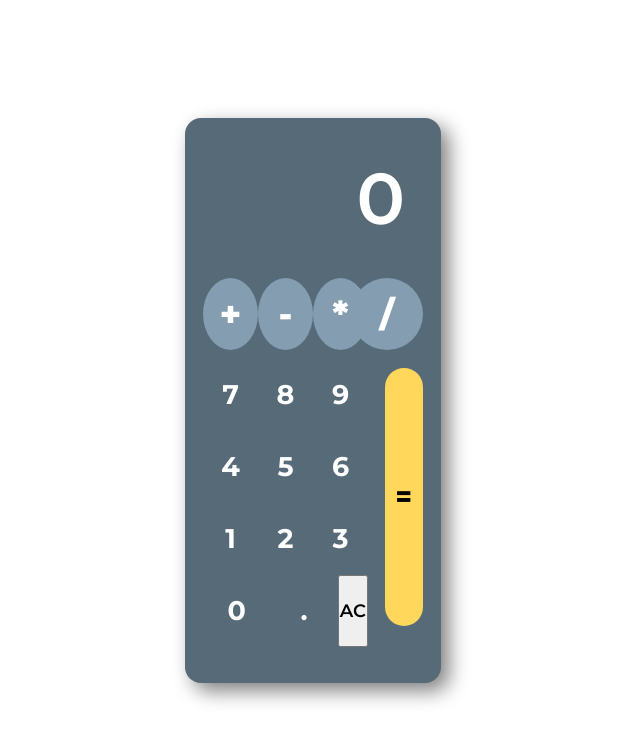
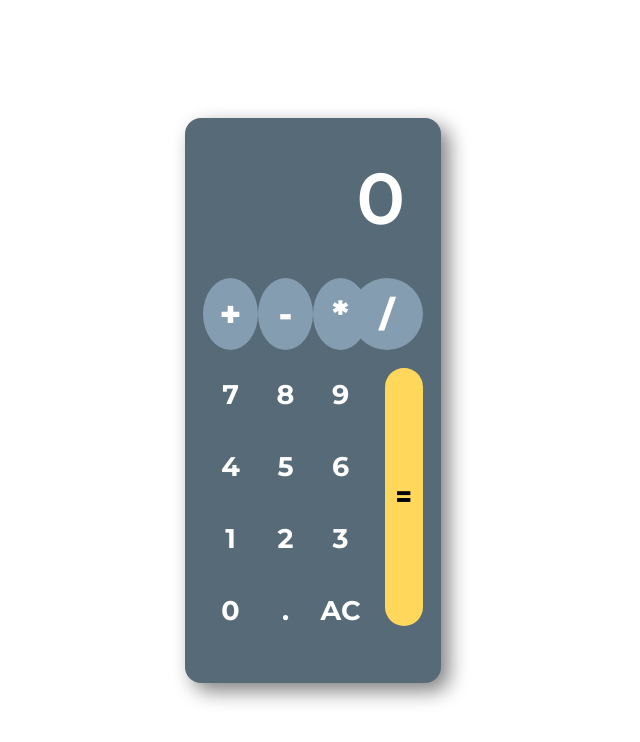
Before and after one commit to pokendau/calculator-js, a plain HTML site: page index.html in a window 1280 px wide. Shown: the whole page, without its empty margins (327-967 px from the left). Drawn offline with Linux system fonts and the light colour scheme.

Commit message:
added style for the ac button

```diff
--- a/style.css
+++ b/style.css
@@ -112,6 +112,22 @@ button {
     border-radius: 100%;
 }
 
+#ac {
+    width: 4rem;
+    height: 4rem;
+    background-color: transparent;
+    border: none;
+    color: white;
+    font-weight: 700;
+    font-size: 1.5rem;
+    border-radius: 100%;
+}
+
+#ac:hover {
+    background: var(--gray);
+    transition: all 150ms;
+}
+
 .number_button:hover {
     background-color: var(--gray);
     transition: all 150ms;
```
